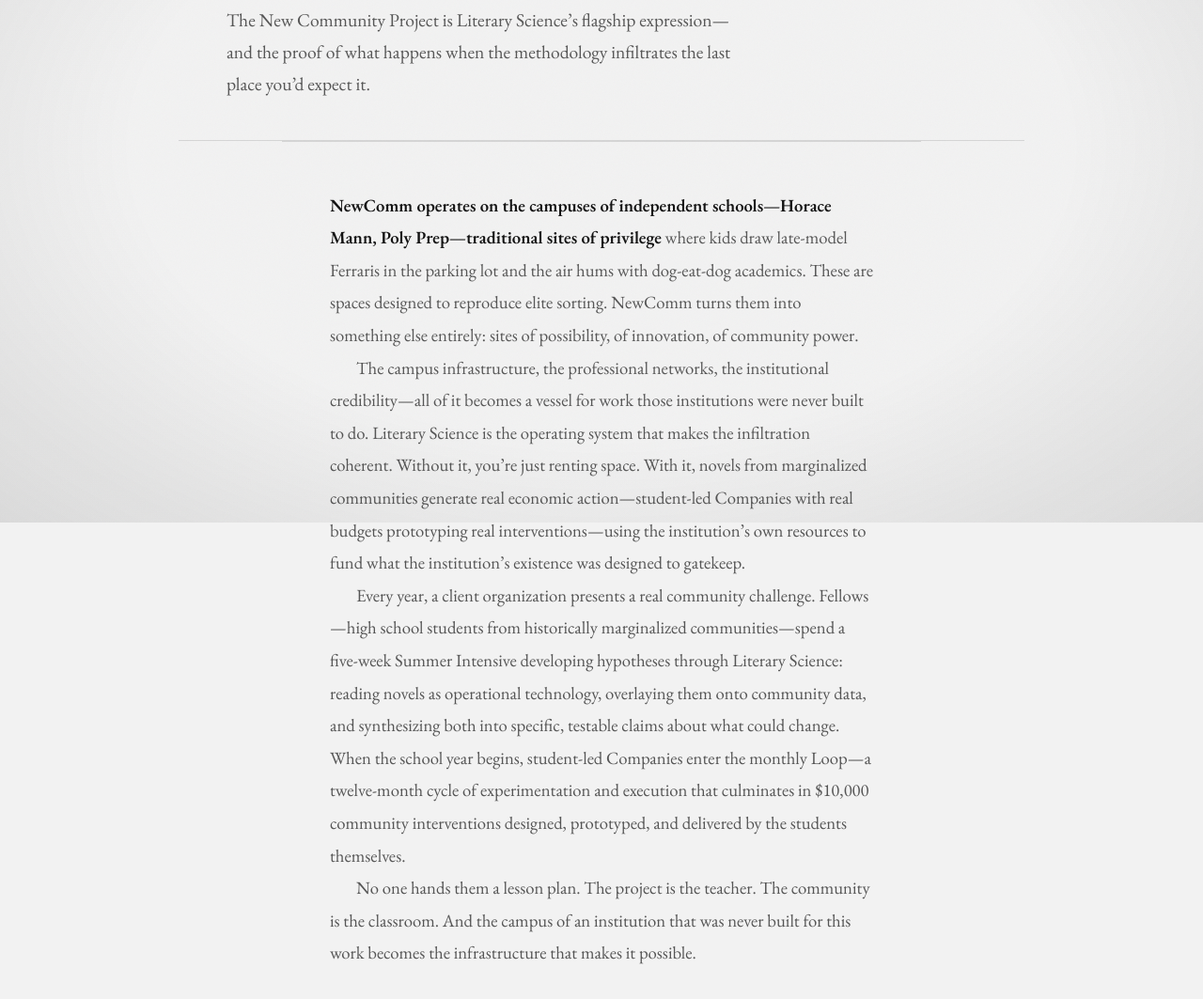
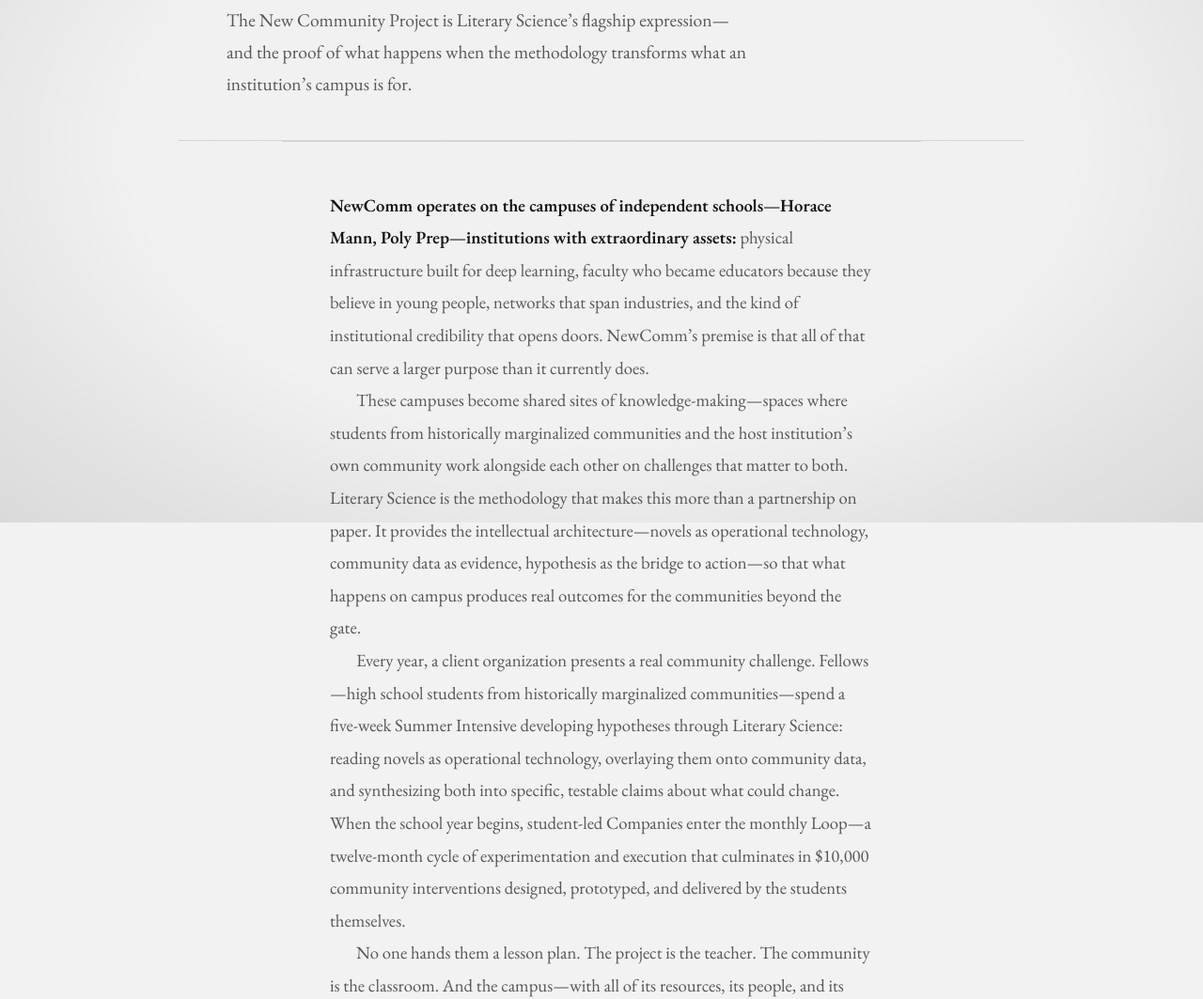
Before and after one commit to chidiasoluka-bit/literaryscience-site, an Eleventy site: page src/newcomm.njk in a window 1280 px wide. Shown: the part 244-1307 px from the top of the page at 94% size. Built offline with nearby package versions, Linux system fonts and the light colour scheme; Eleventy itself is replaced by a stand-in of ours; files that its build step writes are made by us from their sources.

Commit message:
Reframe NewComm page and homepage as partnership, add newcommproject.org link

```diff
--- a/src/index.njk
+++ b/src/index.njk
@@ -297,7 +297,7 @@
       <div class="zone-num">05</div>
       <div class="zone-title">NewComm</div>
       <div class="zone-subtitle">The Flagship Expression</div>
-      <p class="zone-desc">What happens when Literary Science infiltrates the last place you&rsquo;d expect it. NewComm operates on the campuses of independent schools&mdash;Horace Mann, Poly Prep&mdash;traditional sites of privilege, and turns them into vessels for community power. The campus infrastructure, the professional networks, the institutional credibility&mdash;all of it repurposed for work those institutions were never built to do.</p>
+      <p class="zone-desc">What happens when Literary Science transforms what a campus is for. NewComm operates on the grounds of independent schools&mdash;Horace Mann, Poly Prep&mdash;institutions with extraordinary assets that can serve a larger purpose. The campus infrastructure, the professional networks, the institutional credibility&mdash;all of it activated for community-driven work that benefits everyone in the building and everyone beyond the gate.</p>
       <span class="zone-arrow">Meet the flagship &rarr;</span>
     </div>
     <div class="zone-full-right">
--- a/src/newcomm.njk
+++ b/src/newcomm.njk
@@ -240,17 +240,17 @@
 <header class="page-header">
   <div class="section-label">05 &mdash; The Flagship Expression</div>
   <h1>NewComm</h1>
-  <p class="page-desc">The New Community Project is Literary Science&rsquo;s flagship expression&mdash;and the proof of what happens when the methodology infiltrates the last place you&rsquo;d expect it.</p>
+  <p class="page-desc">The New Community Project is Literary Science&rsquo;s flagship expression&mdash;and the proof of what happens when the methodology transforms what an institution&rsquo;s campus is for.</p>
 </header>
 
 <div class="narrative reveal">
-  <p><strong>NewComm operates on the campuses of independent schools&mdash;Horace Mann, Poly Prep&mdash;traditional sites of privilege</strong> where kids draw late-model Ferraris in the parking lot and the air hums with dog-eat-dog academics. These are spaces designed to reproduce elite sorting. NewComm turns them into something else entirely: sites of possibility, of innovation, of community power.</p>
+  <p><strong>NewComm operates on the campuses of independent schools&mdash;Horace Mann, Poly Prep&mdash;institutions with extraordinary assets:</strong> physical infrastructure built for deep learning, faculty who became educators because they believe in young people, networks that span industries, and the kind of institutional credibility that opens doors. NewComm&rsquo;s premise is that all of that can serve a larger purpose than it currently does.</p>
 
-  <p>The campus infrastructure, the professional networks, the institutional credibility&mdash;all of it becomes a vessel for work those institutions were never built to do. Literary Science is the operating system that makes the infiltration coherent. Without it, you&rsquo;re just renting space. With it, novels from marginalized communities generate real economic action&mdash;student-led Companies with real budgets prototyping real interventions&mdash;using the institution&rsquo;s own resources to fund what the institution&rsquo;s existence was designed to gatekeep.</p>
+  <p>These campuses become shared sites of knowledge-making&mdash;spaces where students from historically marginalized communities and the host institution&rsquo;s own community work alongside each other on challenges that matter to both. Literary Science is the methodology that makes this more than a partnership on paper. It provides the intellectual architecture&mdash;novels as operational technology, community data as evidence, hypothesis as the bridge to action&mdash;so that what happens on campus produces real outcomes for the communities beyond the gate.</p>
 
   <p>Every year, a client organization presents a real community challenge. Fellows&mdash;high school students from historically marginalized communities&mdash;spend a five-week Summer Intensive developing hypotheses through Literary Science: reading novels as operational technology, overlaying them onto community data, and synthesizing both into specific, testable claims about what could change. When the school year begins, student-led Companies enter the monthly Loop&mdash;a twelve-month cycle of experimentation and execution that culminates in $10,000 community interventions designed, prototyped, and delivered by the students themselves.</p>
 
-  <p>No one hands them a lesson plan. The project is the teacher. The community is the classroom. And the campus of an institution that was never built for this work becomes the infrastructure that makes it possible.</p>
+  <p>No one hands them a lesson plan. The project is the teacher. The community is the classroom. And the campus&mdash;with all of its resources, its people, and its potential&mdash;becomes the infrastructure that makes the work possible. The result is that everyone in the building benefits: the host institution discovers what its space can do when the gate opens, and the community discovers what becomes possible when institutional assets are shared.</p>
 </div>
 
 <div class="stats-bar reveal">
@@ -295,7 +295,7 @@
 </div>
 
 <div class="visit reveal">
-  <a href="https://www.newcomm.org">Visit newcomm.org &rarr;</a>
+  <a href="https://www.newcommproject.org">Visit newcommproject.org &rarr;</a>
 </div>
 
 <footer>
```
